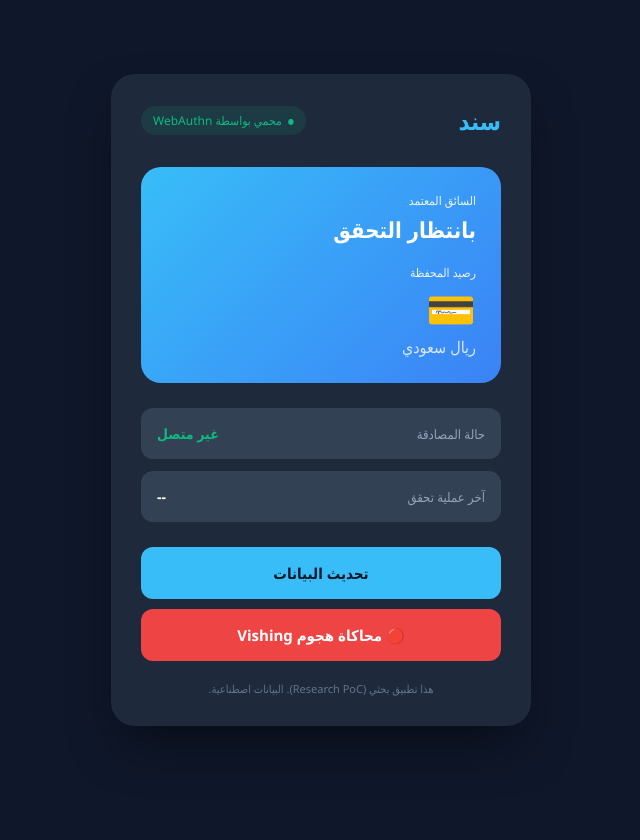
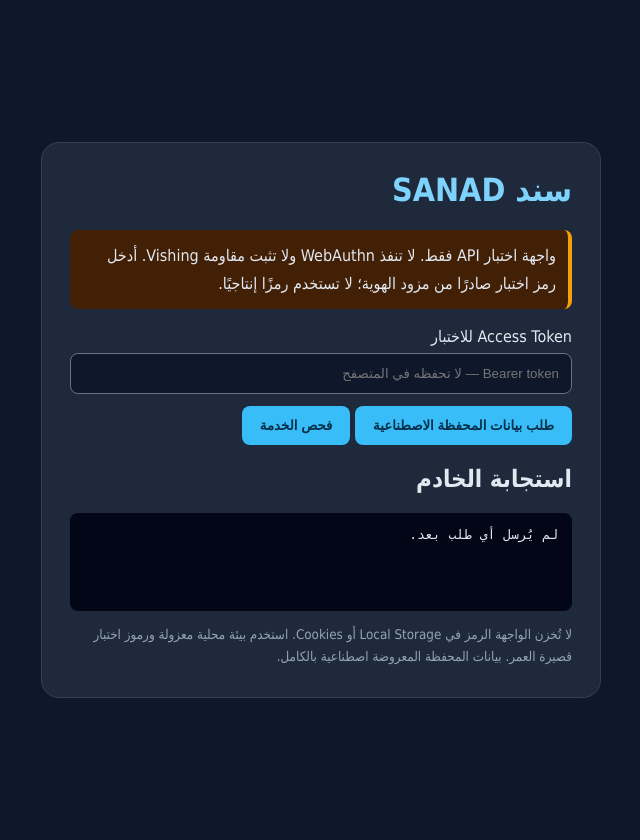
Before and after one commit to alqayadhia123/SANAD-Research-Project, a Flask app: page / in a window 1280 px wide. Shown: the whole page, without its empty margins (319-959 px from the left). Before the commit the page ends 734 px from the top, so only its background shows below. Run offline with Flask 3, Linux system fonts and the light colour scheme.

Commit message:
fix(sanad): harden transport_poc/driver_wallet_api/templates/index.html

```diff
--- a/transport_poc/driver_wallet_api/templates/index.html
+++ b/transport_poc/driver_wallet_api/templates/index.html
@@ -1,124 +1,62 @@
-<!DOCTYPE html>
+<!doctype html>
 <html lang="ar" dir="rtl">
 <head>
-    <meta charset="UTF-8">
-    <meta name="viewport" content="width=device-width, initial-scale=1.0">
-    <title>سند | تطبيق السائق (نسخة محاكاة)</title>
+  <meta charset="utf-8">
+  <meta name="viewport" content="width=device-width, initial-scale=1">
+  <title>سند | بيئة اختبار بحثية</title>
   <style>
-        * { margin: 0; padding: 0; box-sizing: border-box; font-family: 'Segoe UI', Tahoma, sans-serif; }
-        body { background: #0f172a; color: #fff; min-height: 100vh; display: flex; justify-content: center; align-items: center; padding: 20px; }
-        .app-container { max-width: 420px; width: 100%; background: #1e293b; border-radius: 24px; padding: 30px; box-shadow: 0 25px 50px -12px rgba(0,0,0,0.5); }
-        .header { display: flex; justify-content: space-between; align-items: center; margin-bottom: 30px; }
-        .logo { font-size: 24px; font-weight: 700; color: #38bdf8; }
-        .security-badge { display: flex; align-items: center; gap: 6px; background: #10b98120; color: #10b981; padding: 6px 12px; border-radius: 100px; font-size: 12px; }
-        .security-badge::before { content: "●"; font-size: 8px; }
-        .driver-card { background: linear-gradient(135deg, #38bdf8, #3b82f6); border-radius: 20px; padding: 25px; margin-bottom: 25px; }
-        .driver-label { font-size: 12px; opacity: 0.9; margin-bottom: 5px; }
-        .driver-name { font-size: 22px; font-weight: 700; margin-bottom: 20px; }
-        .wallet-balance { font-size: 40px; font-weight: 800; }
-        .wallet-currency { font-size: 16px; opacity: 0.8; }
-        .info-section { display: grid; gap: 12px; margin-bottom: 25px; }
-        .info-card { background: #334155; padding: 16px; border-radius: 12px; display: flex; justify-content: space-between; align-items: center; }
-        .info-label { color: #94a3b8; font-size: 13px; }
-        .info-value { font-weight: 600; font-size: 14px; }
-        .status-active { color: #10b981; }
-        .btn { width: 100%; padding: 16px; border: none; border-radius: 12px; font-size: 15px; font-weight: 600; cursor: pointer; transition: all 0.3s; }
-        .btn-primary { background: #38bdf8; color: #0f172a; margin-bottom: 10px; }
-        .btn-primary:hover { background: #0ea5e9; }
-        .btn-danger { background: #ef4444; color: #fff; }
-        .alert-box { background: #7f1d1d; border-right: 4px solid #ef4444; padding: 16px; border-radius: 12px; margin-bottom: 20px; display: none; }
-        .alert-box.show { display: block; }
-        .alert-title { color: #fca5a5; font-weight: 700; margin-bottom: 4px; }
-        .alert-text { color: #fecaca; font-size: 13px; line-height: 1.6; }
-        .footer-note { text-align: center; font-size: 11px; color: #64748b; margin-top: 20px; }
+    :root { color-scheme: dark; }
+    body { margin:0; min-height:100vh; display:grid; place-items:center; padding:20px;
+      background:#0f172a; color:#e2e8f0; font-family:Tahoma,Arial,sans-serif; }
+    main { width:min(560px,100%); box-sizing:border-box; padding:28px; border-radius:18px;
+      background:#1e293b; border:1px solid #334155; }
+    h1 { margin-top:0; color:#7dd3fc; }
+    .notice { padding:12px; background:#422006; border-right:4px solid #f59e0b;
+      border-radius:8px; line-height:1.7; }
+    label { display:block; margin:18px 0 7px; }
+    input { width:100%; box-sizing:border-box; padding:12px; border-radius:8px;
+      border:1px solid #64748b; background:#0f172a; color:white; }
+    button { margin-top:12px; padding:12px 18px; border:0; border-radius:8px;
+      background:#38bdf8; color:#082f49; font-weight:bold; cursor:pointer; }
+    pre { white-space:pre-wrap; overflow-wrap:anywhere; background:#020617;
+      padding:14px; border-radius:8px; min-height:70px; }
+    small { color:#94a3b8; line-height:1.7; }
   </style>
 </head>
 <body>
-    <div class="app-container">
-        <div class="header">
-            <div class="logo">سند</div>
-            <div class="security-badge" id="securityBadge">محمي بواسطة WebAuthn</div>
-        </div>
-
-        <div class="alert-box" id="alertBox">
-            <div class="alert-title">🚨 تم اكتشاف محاولة اختراق</div>
-            <div class="alert-text" id="alertText">تم رفض طلب الوصول. الرمز غير صالح أو منتهي الصلاحية.</div>
-        </div>
-
-        <div class="driver-card" id="driverCard">
-            <div class="driver-label">السائق المعتمد</div>
-            <div class="driver-name" id="driverName">جارٍ التحقق...</div>
-            <div class="wallet-label" style="font-size:12px; opacity:0.9;">رصيد المحفظة</div>
-            <div class="wallet-balance" id="walletBalance">--</div>
-            <div class="wallet-currency">ريال سعودي</div>
-        </div>
-
-        <div class="info-section">
-            <div class="info-card">
-                <span class="info-label">حالة المصادقة</span>
-                <span class="info-value status-active" id="authStatus">جاري الفحص...</span>
-            </div>
-            <div class="info-card">
-                <span class="info-label">آخر عملية تحقق</span>
-                <span class="info-value" id="lastCheck">--</span>
-            </div>
-        </div>
-
-        <button class="btn btn-primary" onclick="fetchWallet()">تحديث البيانات</button>
-        <button class="btn btn-danger" onclick="simulateAttack()">🔴 محاكاة هجوم Vishing</button>
-
-        <div class="footer-note">هذا تطبيق بحثي (Research PoC). البيانات اصطناعية.</div>
-    </div>
-
+<main>
+  <h1>سند SANAD</h1>
+  <p class="notice">واجهة اختبار API فقط. لا تنفذ WebAuthn ولا تثبت مقاومة Vishing.
+    أدخل رمز اختبار صادرًا من مزود الهوية؛ لا تستخدم رمزًا إنتاجيًا.</p>
+  <label for="token">Access Token للاختبار</label>
+  <input id="token" type="password" autocomplete="off" spellcheck="false"
+         placeholder="Bearer token — لا تحفظه في المتصفح">
+  <button id="walletBtn" type="button">طلب بيانات المحفظة الاصطناعية</button>
+  <button id="healthBtn" type="button">فحص الخدمة</button>
+  <h2>استجابة الخادم</h2>
+  <pre id="output" aria-live="polite">لم يُرسل أي طلب بعد.</pre>
+  <small>لا تُخزن الواجهة الرمز في Local Storage أو Cookies. استخدم بيئة محلية معزولة
+    ورموز اختبار قصيرة العمر. بيانات المحفظة المعروضة اصطناعية بالكامل.</small>
+</main>
 <script>
-        // دالة محاكاة الاتصال بالسيرفر
-        function fetchWallet() {
-            // نطلب من المستخدم إدخال التوكن
-            const token = prompt("أدخل الـ Access Token للاختبار (اكتب admin123 للنجاح، أو أي شيء آخر للفشل):");
-
-            if (!token) return; // إذا ضغط إلغاء
-
-            // محاكاة انتظار الشبكة (نصف ثانية)
-            document.getElementById('authStatus').textContent = 'جاري التحقق...';
-
-            setTimeout(() => {
-                if (token === 'admin123') {
-                    // حالة النجاح (توكن صحيح)
-                    document.getElementById('driverName').textContent = 'أحمد محمد (سائق)';
-                    document.getElementById('walletBalance').textContent = '1450.00';
-                    document.getElementById('authStatus').textContent = '✅ ناجح';
-                    document.getElementById('authStatus').style.color = '#10b981';
-                    document.getElementById('lastCheck').textContent = new Date().toLocaleTimeString('ar-SA');
-                    document.getElementById('alertBox').classList.remove('show');
-                } else {
-                    // حالة الفشل (توكن خاطئ أو مسروق)
-                    document.getElementById('alertBox').classList.add('show');
-                    document.getElementById('alertText').textContent = `تم رفض الوصول: Token Invalid. النظام حمى المحفظة بنجاح.`;
-                    document.getElementById('driverName').textContent = 'غير مصرح';
-                    document.getElementById('walletBalance').textContent = '🔒';
-                    document.getElementById('authStatus').textContent = '❌ مرفوض';
-                    document.getElementById('authStatus').style.color = '#ef4444';
+  const output = document.getElementById("output");
+  async function callApi(path, withToken) {
+    output.textContent = "جارٍ إرسال الطلب...";
+    const headers = {};
+    const token = document.getElementById("token").value.trim();
+    if (withToken && token) headers.Authorization = `Bearer ${token}`;
+    try {
+      const response = await fetch(path, { method: "GET", headers, cache: "no-store" });
+      const body = await response.text();
+      output.textContent = `HTTP ${response.status}\n${body}`;
+    } catch (error) {
+      output.textContent = `Network error: ${String(error)}`;
     }
-            }, 500);
   }
-
-        // دالة محاكاة الهجوم
-        function simulateAttack() {
-            document.getElementById('alertBox').classList.add('show');
-            document.getElementById('alertText').textContent =
-                'محاكاة هجوم Vishing: مهاجم انتحل صوت المدير وطلب تحديث المفتاح. النظام رفض المحاولة لأن WebAuthn يتطلب مفتاحاً فيزيائياً (YubiKey) لا يملكه المهاجم.';
-            document.getElementById('driverName').textContent = 'محمي بواسطة سند';
-            document.getElementById('walletBalance').textContent = '🔒';
-            document.getElementById('authStatus').textContent = '🛡️ الهجوم فشل';
-            document.getElementById('authStatus').style.color = '#10b981';
-        }
-
-        // تشغيل الفحص الأولي عند فتح الصفحة
-        window.onload = () => {
-            document.getElementById('driverName').textContent = 'بانتظار التحقق';
-            document.getElementById('walletBalance').textContent = '💳';
-            document.getElementById('authStatus').textContent = 'غير متصل';
-        };
+  document.getElementById("walletBtn").addEventListener("click",
+    () => callApi("/api/driver/wallet", true));
+  document.getElementById("healthBtn").addEventListener("click",
+    () => callApi("/health", false));
 </script>
 </body>
 </html>
```
Lines whose indentation alone changed are shown as unchanged.
